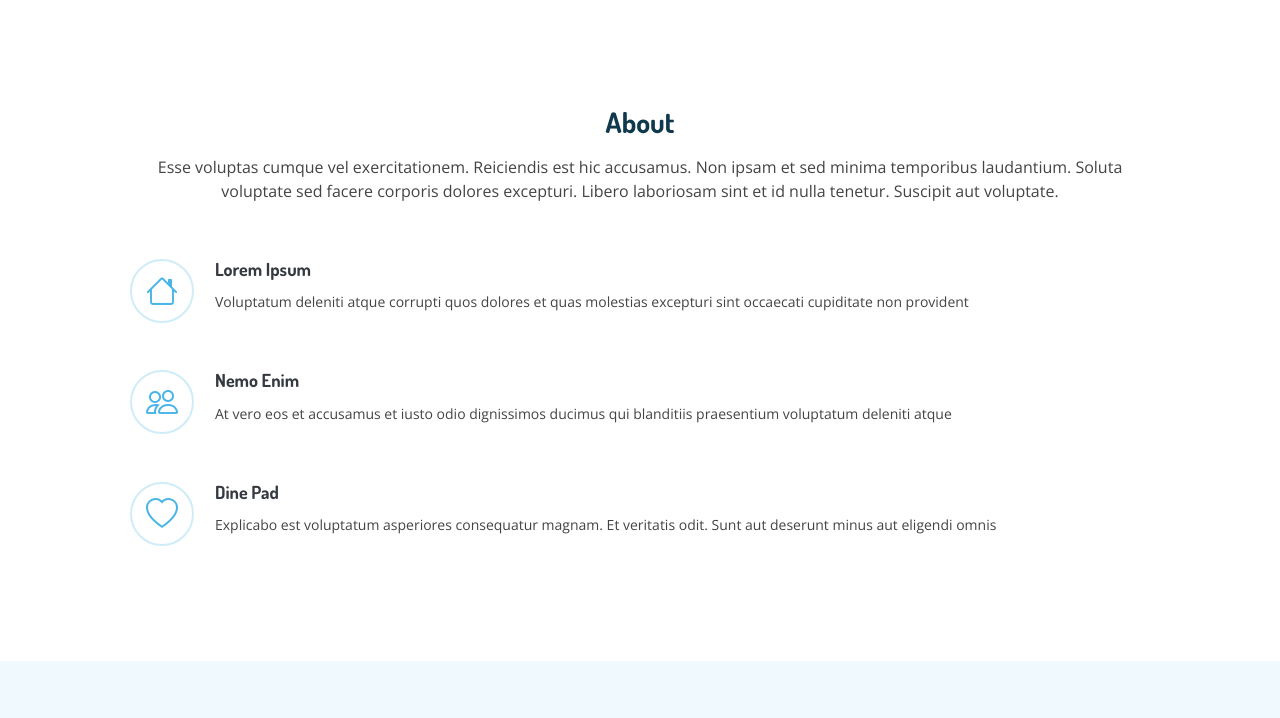
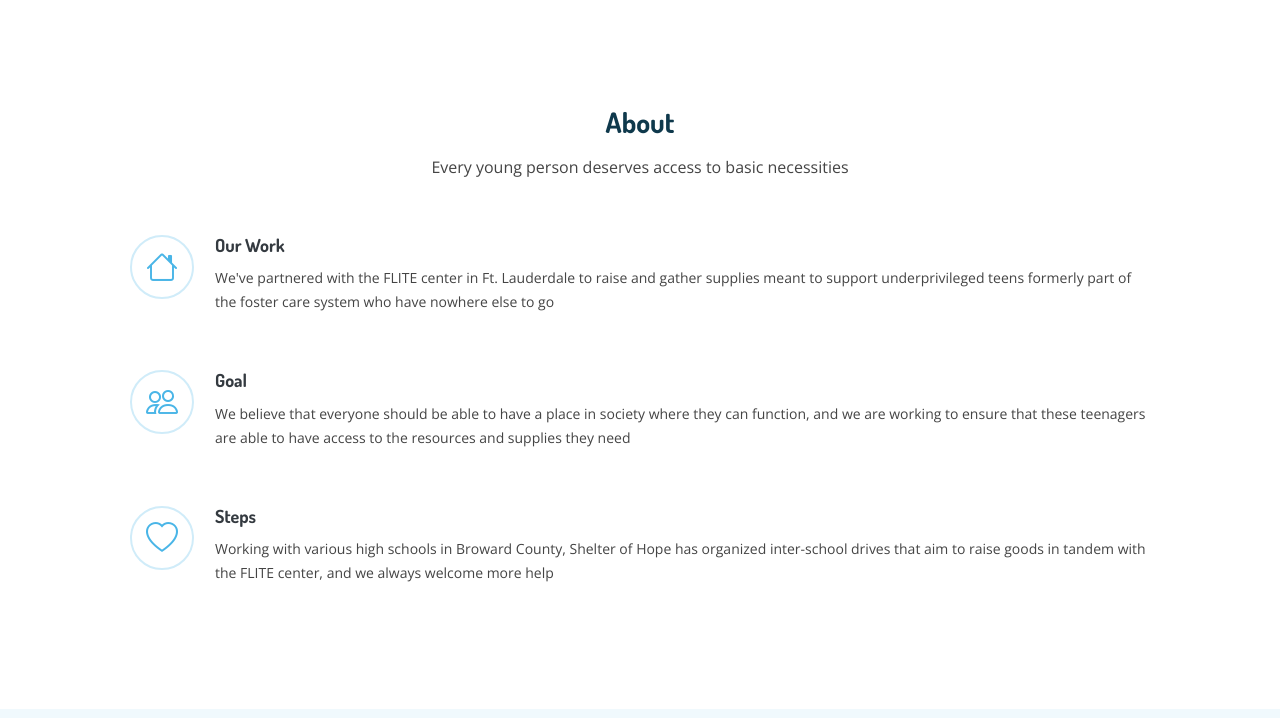
Before and after one commit to pf5423/shelterofhope, a plain HTML site: page index.html in a window 1280 px wide. Shown: the part 482-1200 px from the top of the page. Drawn offline with nearby package versions, Linux system fonts and the light colour scheme.

Commit message:
Update index.html
update to about section

```diff
--- a/index.html
+++ b/index.html
@@ -96,24 +96,24 @@
       <div class="container">
         <div class="icon-boxes d-flex flex-column align-items-stretch justify-content-center py-5 px-lg-5">
           <h3 class="text-center">About</h3>
-            <p class="text-center">Esse voluptas cumque vel exercitationem. Reiciendis est hic accusamus. Non ipsam et sed minima temporibus laudantium. Soluta voluptate sed facere corporis dolores excepturi. Libero laboriosam sint et id nulla tenetur. Suscipit aut voluptate.</p>
+          <p class="text-center"> Every young person deserves access to basic necessities</p>
 
           <div class="icon-box">
             <div class="icon"><i class="bi bi-house"></i></div>
-              <h4 class="title"><a href="">Lorem Ipsum</a></h4>
-              <p class="description">Voluptatum deleniti atque corrupti quos dolores et quas molestias excepturi sint occaecati cupiditate non provident</p>
+            <h4 class="title"><a href="">Our Work</a></h4>
+            <p class="description">We've partnered with the FLITE center in Ft. Lauderdale to raise and gather supplies meant to support underprivileged teens formerly part of the foster care system who have nowhere else to go</p>
           </div>
 
           <div class="icon-box">
             <div class="icon"><i class="bi bi-people"></i></div>
-              <h4 class="title"><a href="">Nemo Enim</a></h4>
-              <p class="description">At vero eos et accusamus et iusto odio dignissimos ducimus qui blanditiis praesentium voluptatum deleniti atque</p>
+            <h4 class="title"><a href="">Goal</a></h4>
+            <p class="description">We believe that everyone should be able to have a place in society where they can function, and we are working to ensure that these teenagers are able to have access to the resources and supplies they need</p>
           </div>
 
           <div class="icon-box">
             <div class="icon"><i class="bi bi-heart"></i></div>
-              <h4 class="title"><a href="">Dine Pad</a></h4>
-              <p class="description">Explicabo est voluptatum asperiores consequatur magnam. Et veritatis odit. Sunt aut deserunt minus aut eligendi omnis</p>
+            <h4 class="title"><a href="">Steps</a></h4>
+            <p class="description">Working with various high schools in Broward County, Shelter of Hope has organized inter-school drives that aim to raise goods in tandem with the FLITE center, and we always welcome more help</p>
           </div>
 
         </div>
```
Lines whose indentation alone changed are shown as unchanged.
